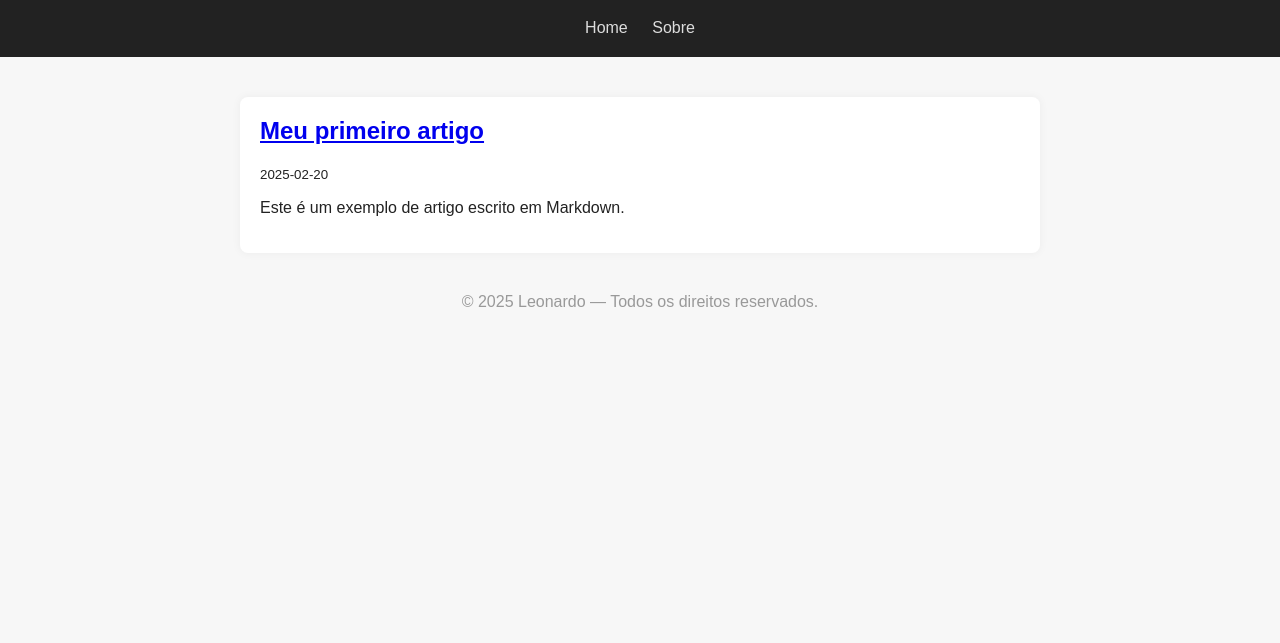
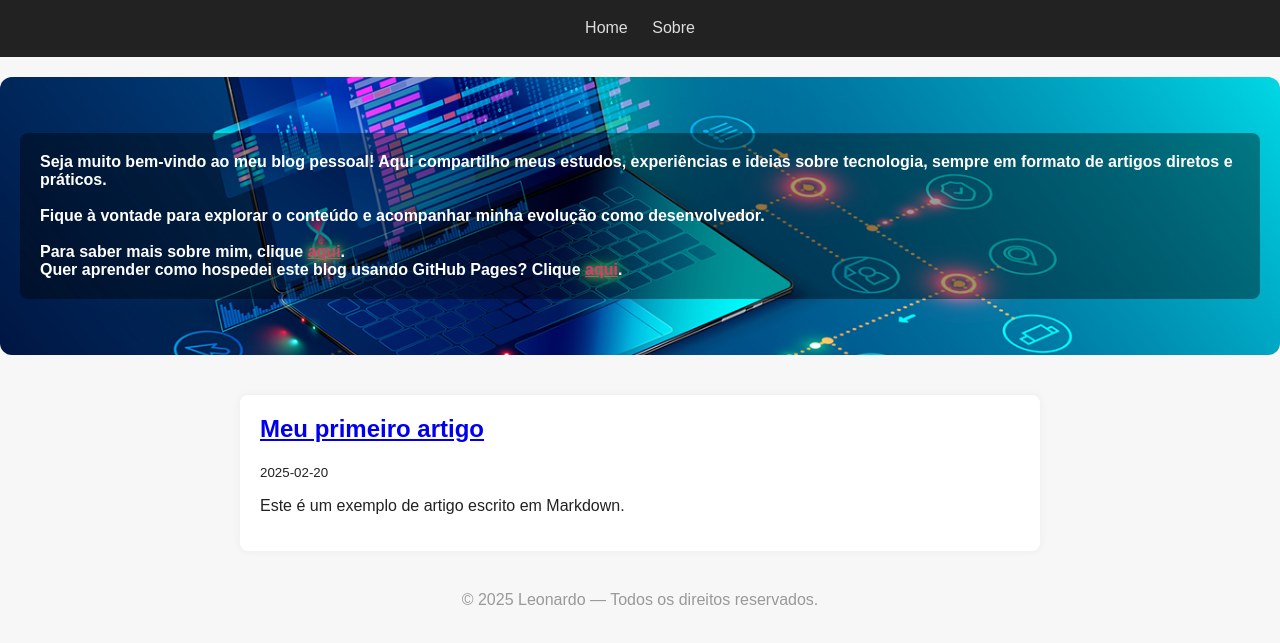
Before and after one commit to rookie-leo/rookie-leo.github.io, a plain HTML site: page index.html in a window 1280 px wide. Shown: the part 81-724 px from the top of the page. Drawn offline with Linux system fonts and the light colour scheme.

Commit message:
Adicionado imagem de fundo e formatado efeitos

```diff
--- a/assets/css/style.css
+++ b/assets/css/style.css
@@ -40,6 +40,42 @@ main {
     margin-top: 0;
 }
 
+.intro {
+    background-image: url(../img/capa_de_fundo.png);
+    background-size: cover;
+    background-position: center;
+    background-repeat: no-repeat;
+    padding: 40px 20px;
+    border-radius: 12px;
+    margin: 20px 0;
+
+    color: #fff;
+    backdrop-filter: brightness(0.9);
+}
+
+.intro p {
+    background: rgba(0,0,0,0.4);
+    padding: 20px;
+    border-radius: 8px;
+}
+
+.intro a {
+    color: #e7356b;
+    font-weight: bold;
+    text-decoration: underline;
+
+    text-shadow: 0 0 6px #4caf50,
+                0 0 12px #4caf50,
+                0 0 18px #4caf50;
+}
+
+.intro a:hover {
+    color: #81c784;
+    text-shadow: 0 0 8px #81c784,
+                0 0 16px #81c784,
+                0 0 24px #81c784;
+}
+
 footer {
     text-align: center;
     color: #999;
--- a/index.html
+++ b/index.html
@@ -3,7 +3,7 @@
 <head>
     <meta charset="UTF-8" />
     <meta name="viewport" content="width=device-width, initial-scale=1.0" />
-    <title>Blog do Leonardo</title>
+    <title>Leonardo Paulino • Blog & Currículo Técnico</title>
     <link rel="stylesheet" href="assets/css/style.css" />
 </head>
 
@@ -15,6 +15,19 @@
             <a href="about.html">Sobre</a>
         </nav>
     </header>
+
+<section class="intro">
+    <p><b>
+    Seja muito bem-vindo ao meu blog pessoal! Aqui compartilho meus estudos, experiências e ideias sobre tecnologia, sempre em formato de artigos diretos e práticos.
+    <br><br>
+    Fique à vontade para explorar o conteúdo e acompanhar minha evolução como desenvolvedor.
+    <br><br>
+    Para saber mais sobre mim, clique <a href="about.html">aqui</a>.
+    <br>
+    Quer aprender como hospedei este blog usando GitHub Pages? Clique <a href="post-github-pages.html">aqui</a>.
+    </p></b>
+</section>
+
 
     <main>
         <section id="post-list"></section>
```
Also changed, not shown: about.html (+14 -5 lines), post.html (+1 -1 lines), assets/img/capa_de_fundo.png (added).
